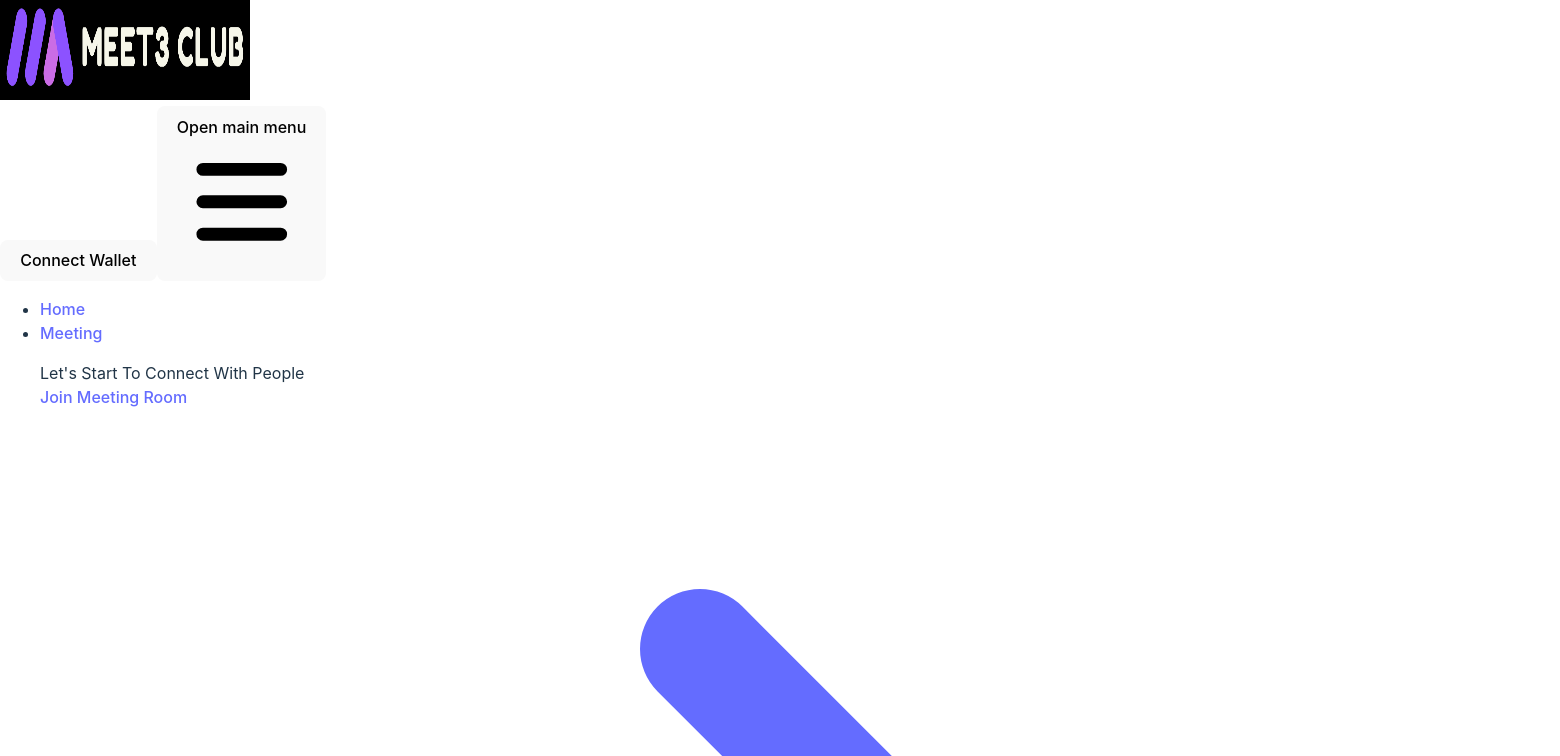
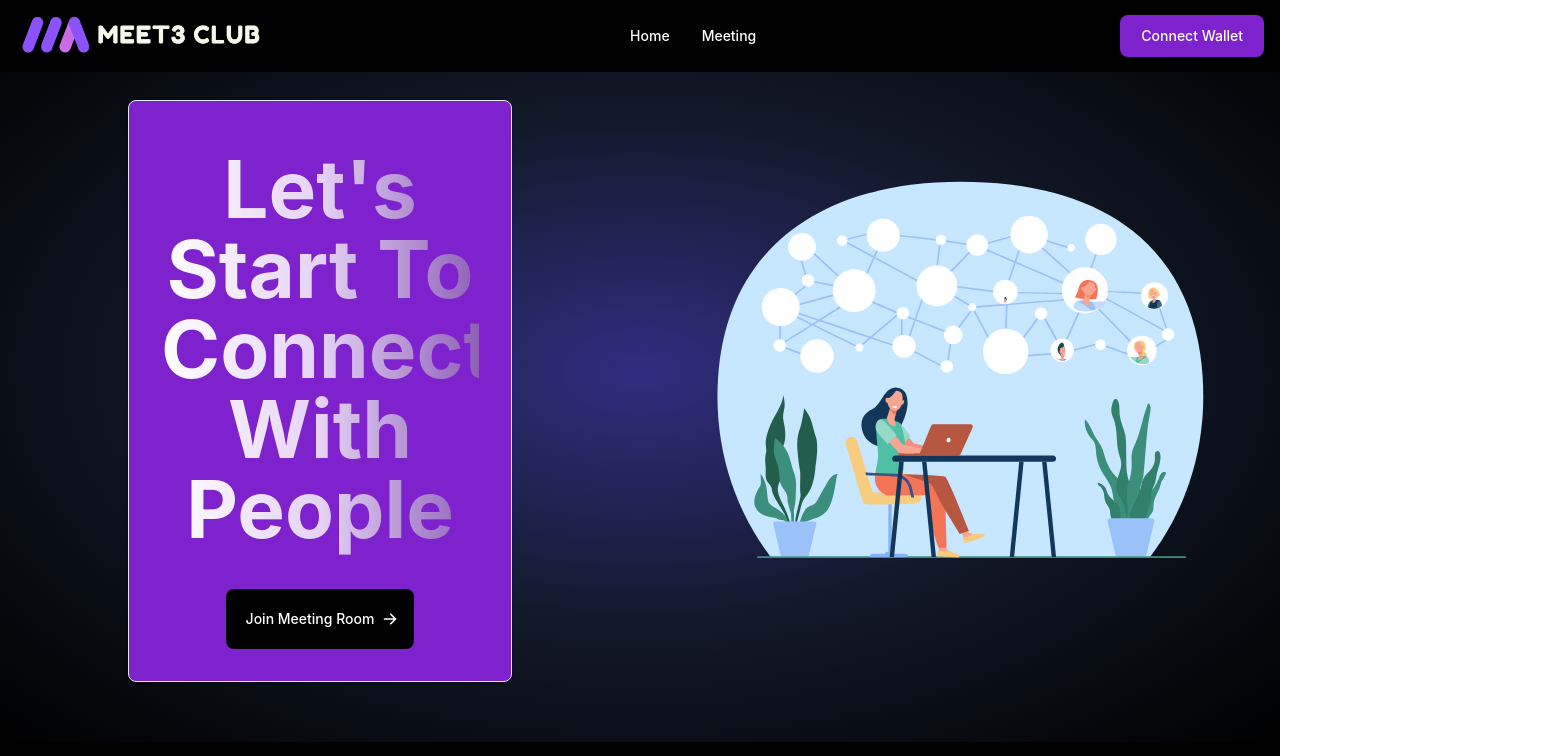
Before and after one commit to aviral10x/MeetChat-HuddleSDK, a React (Vite) app: page / in a window 1280 px wide. Shown: the top 756 px of the page, 1560 px wide, since content can reach past the window. Built offline with nearby package versions, Linux system fonts and the light colour scheme.

Commit message:
Update index.css

```diff
--- a/src/index.css
+++ b/src/index.css
@@ -1,3 +1,7 @@
+@tailwind base;
+@tailwind components;
+@tailwind utilities;
+
 :root {
   font-family: Inter, Avenir, Helvetica, Arial, sans-serif;
   font-size: 16px;
@@ -6,7 +10,7 @@
 
   color-scheme: light dark;
   color: rgba(255, 255, 255, 0.87);
-  background-color: #242424;
+  background-color: #ffffff;
 
   font-synthesis: none;
   text-rendering: optimizeLegibility;
```
